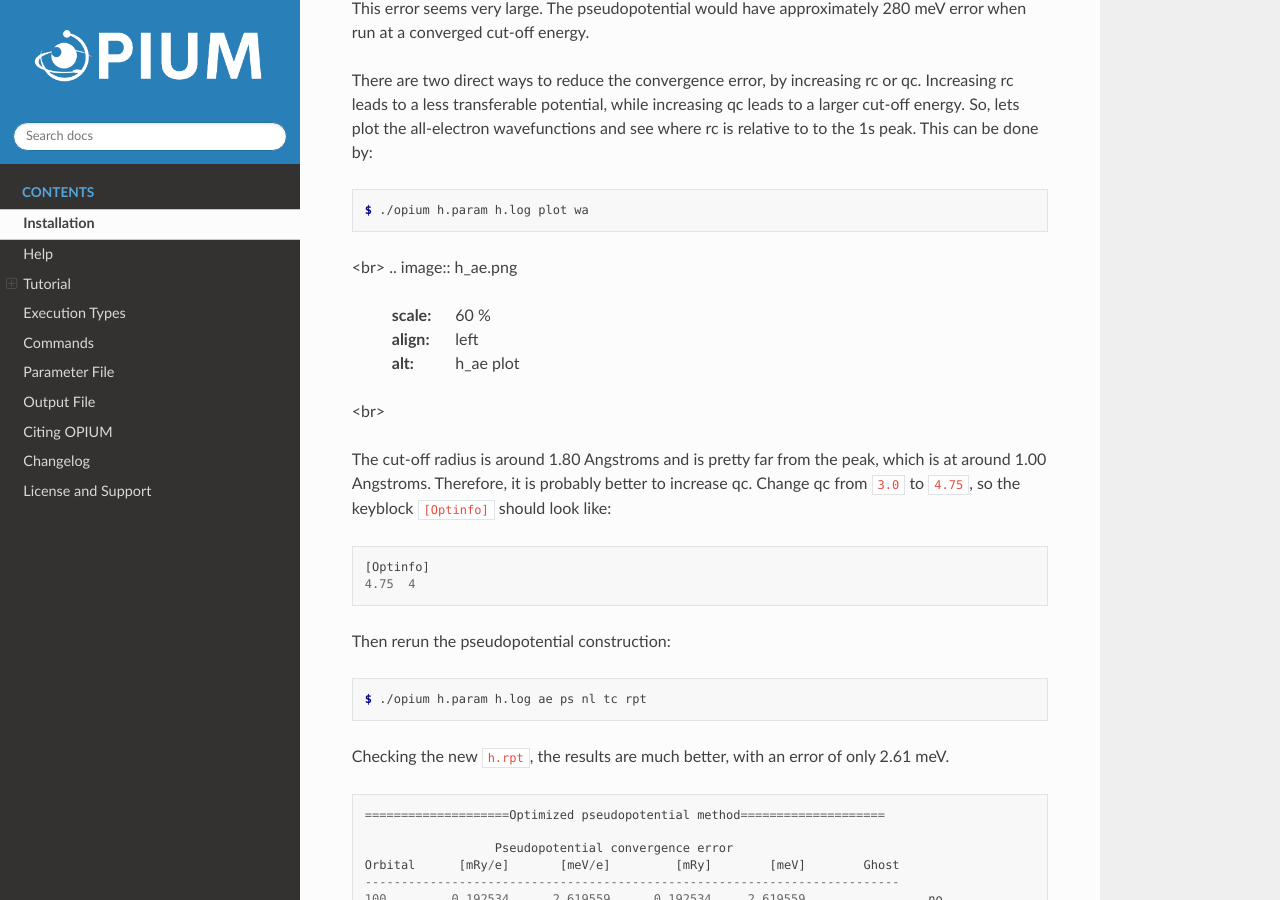
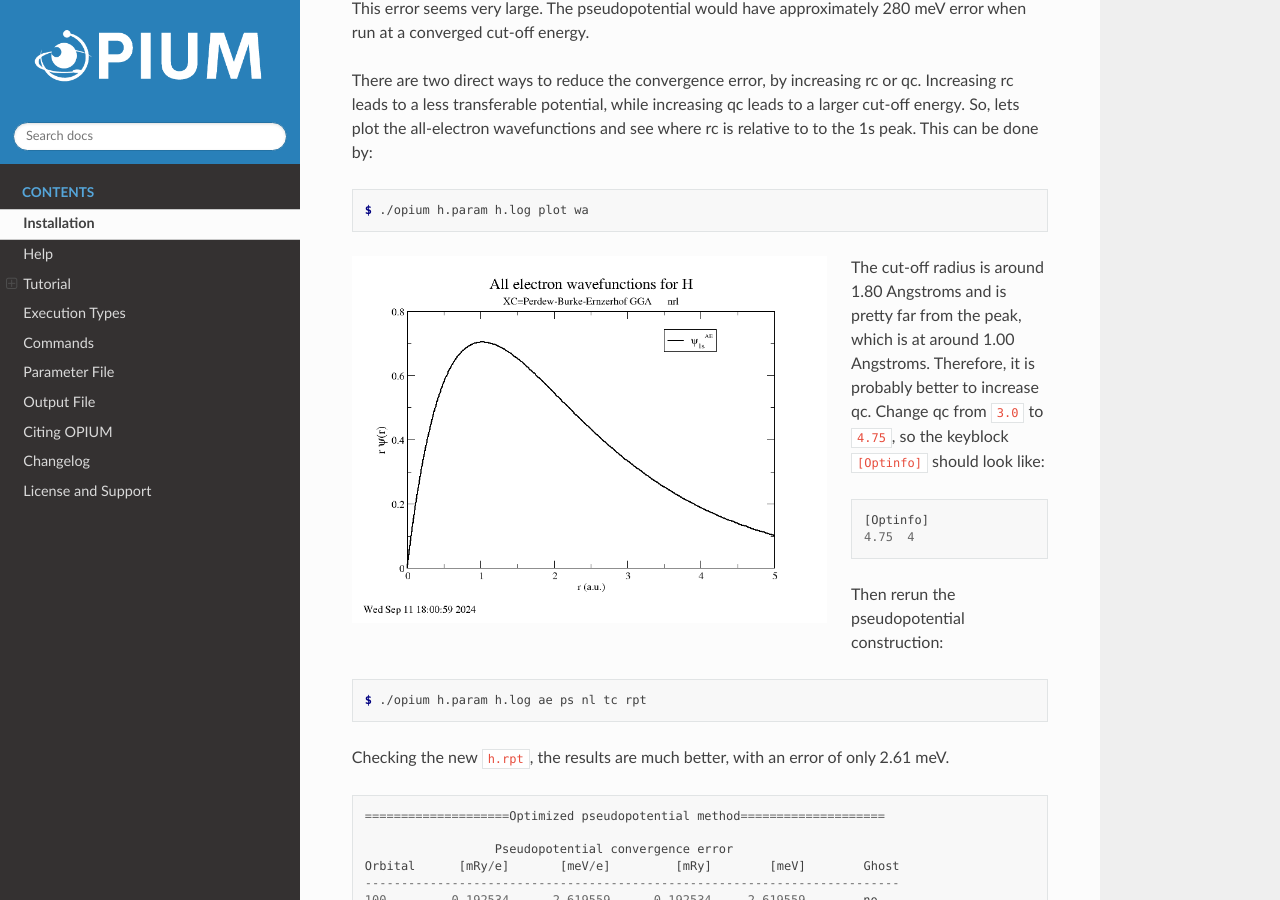
Before and after one commit to rappegroup/opium-docs, a Sphinx documentation site: the page built from docs/source/introduction.rst, in a window 1280 px wide and 900 px high, scrolled down 3468 px. Built offline with Sphinx 7.4.7 and the Read the Docs theme 2.0.0, drawn with Linux system fonts in a browser that asks for light colours; some of the changed text lies outside the part shown.

Commit message:
Code block formatting

```diff
--- a/docs/source/introduction.rst
+++ b/docs/source/introduction.rst
@@ -162,7 +162,7 @@
                      Pseudopotential convergence error
    Orbital      [mRy/e]       [meV/e]         [mRy]        [meV]        Ghost
    --------------------------------------------------------------------------
-   100        20.611832    280.438402     20.611832   280.438402	         no
+   100        20.611832    280.438402     20.611832   280.438402        no
 
                          Tot. error =     20.611832   280.438402
 
@@ -178,12 +178,14 @@
 
    $ ./opium h.param h.log plot wa
 
-<br>
+
+
 .. image:: h_ae.png
    :scale: 60 %
    :align: left
    :alt: h_ae plot
-<br>
+
+
 
 The cut-off radius is around 1.80 Angstroms and is pretty far from the peak, which
 is at around 1.00 Angstroms. Therefore, it is probably better to increase qc.
@@ -211,7 +213,7 @@
                      Pseudopotential convergence error
    Orbital      [mRy/e]       [meV/e]         [mRy]        [meV]        Ghost
    --------------------------------------------------------------------------
-   100         0.192534      2.619559      0.192534     2.619559	         no
+   100         0.192534      2.619559      0.192534     2.619559        no
 
                          Tot. error =      0.192534     2.619559
 
@@ -291,7 +293,7 @@
                      Pseudopotential convergence error
    Orbital      [mRy/e]       [meV/e]         [mRy]        [meV]        Ghost
    --------------------------------------------------------------------------
-   100         0.422277      5.745376      0.422277     5.745376	         no
+   100         0.422277      5.745376      0.422277     5.745376        no
 
                          Tot. error =      0.422277     5.745376
 
@@ -346,6 +348,6 @@
 #. :download:`Carbon <c_tut.pdf>` - Atoms with more than 1 orbitals
 #. :download:`Aluminum <al_tut.pdf>` - Different pseudopotential construction methods and transferability testing
 #. :download:`Copper <cu_tut.pdf>` - Testing for ghost states
-#. :download:`Titanium <ti_tut.pdf>` — Constructing semi-core states
+#. :download:`Titanium <ti_tut.pdf>` - Constructing semi-core states
 #. :download:`Iron <fe_tut.pdf>` - Utilizing a partial core correction
 #. :download:`Platinum <pt_tut.pdf>` - Scalar-relativistic pseudopotentials
```
